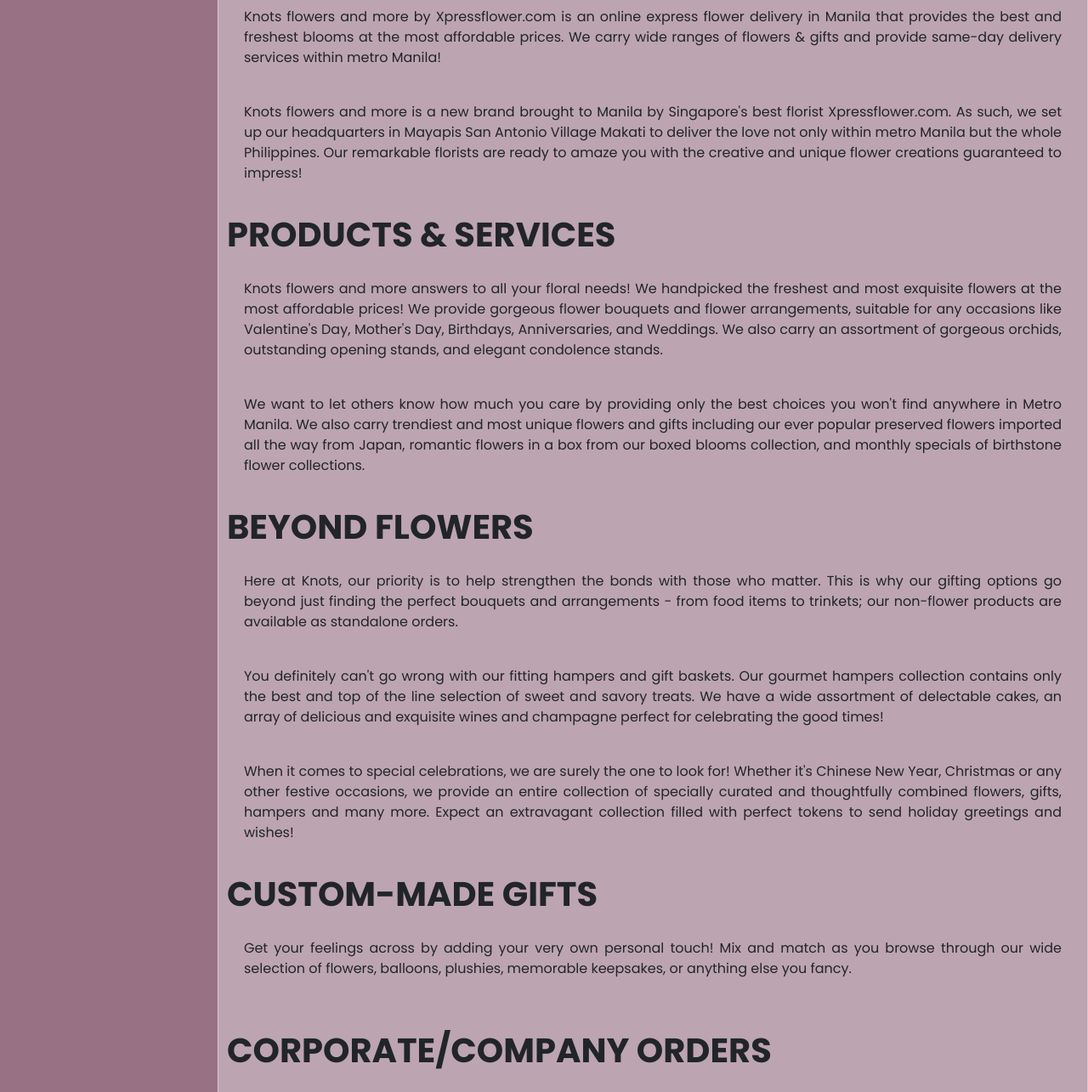
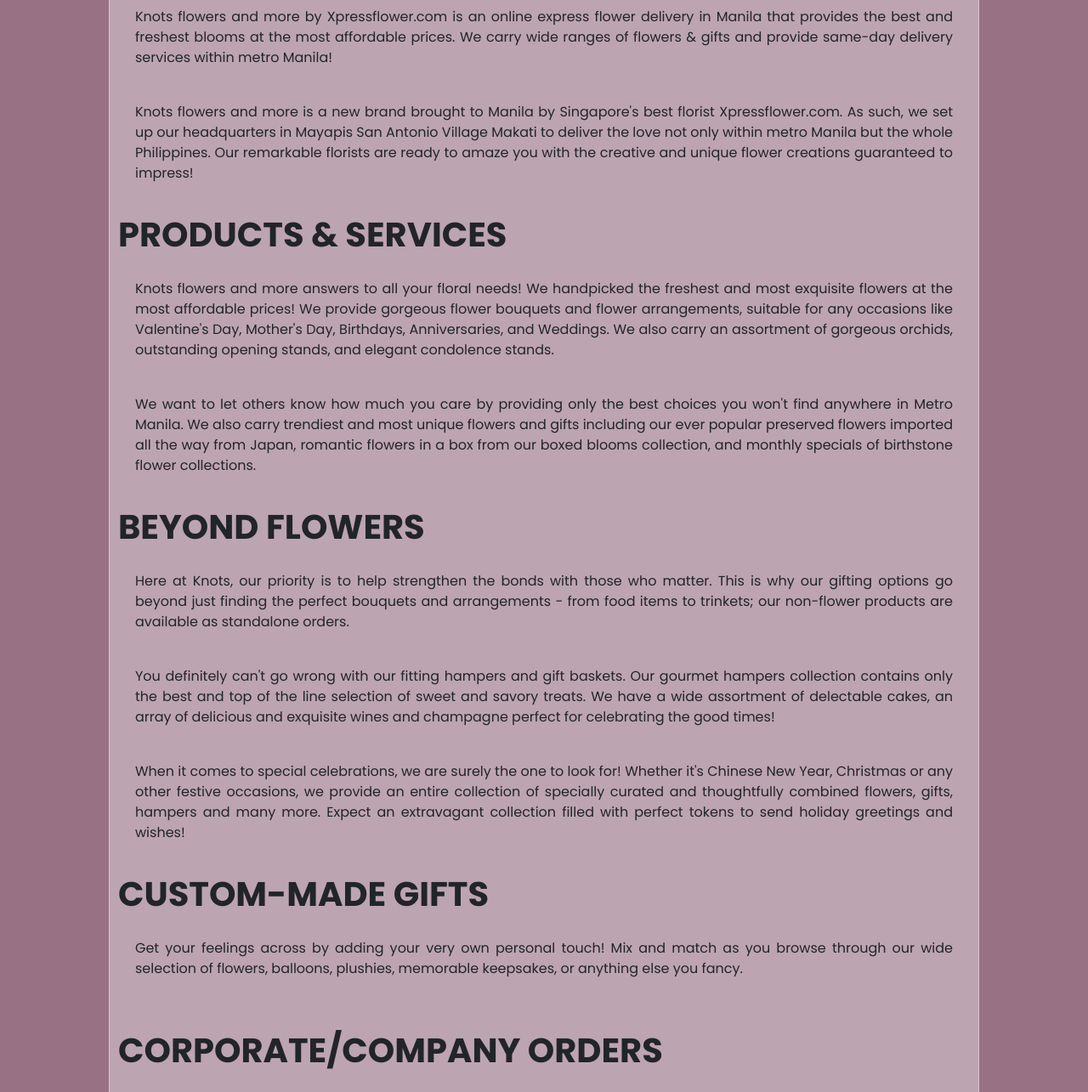
Before and after one commit to sheicalipjo/WD-CALIPJO-HTML_JS_CSS_PROJECT_NOVEMBER222024, a plain HTML site: page pages/about/index.html in a window 1280 px wide. Shown: the part 567-1852 px from the top of the page at 85% size. Drawn offline with nearby package versions, Linux system fonts and the light colour scheme.

Commit message:
change34

```diff
--- a/pages/about/assets/css/style.css
+++ b/pages/about/assets/css/style.css
@@ -81,10 +81,6 @@ body {
       align-self: center;
       max-width: 80%;
       margin: auto;
-      display: inline-block;
-position: relative;
-left: 100%;
-transform: translateX(-100%);
     }
 
     .insidertext {
```
